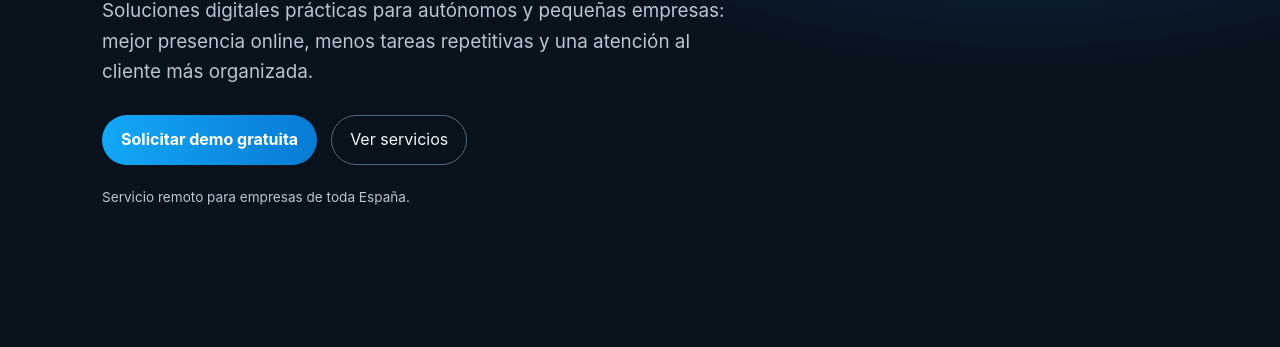
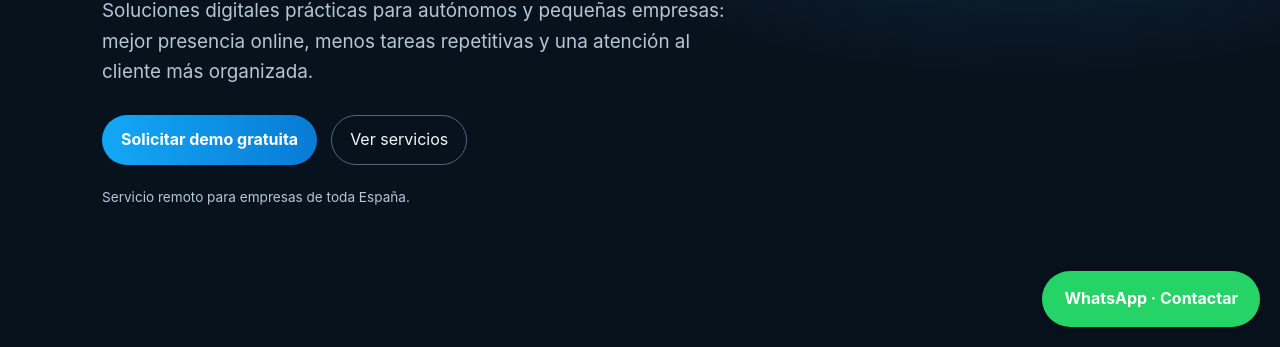
Before and after one commit to Rubio1997/impulsa-ai, a plain HTML site: page index.html in a window 1280 px wide. Shown: the part 453-800 px from the top of the page. Drawn offline with Linux system fonts and the light colour scheme.

Commit message:
Actualizar index.html

```diff
--- a/index.html
+++ b/index.html
@@ -71,4 +71,11 @@ footer{border-top:1px solid #203447;padding:28px 0;color:var(--muted);font-size:
 </div></div></section>
 </main>
 <footer><div class="wrap">© IMPULSIA AI · Soluciones digitales e inteligencia artificial · España<br><span>Los ejemplos y precios de esta web son orientativos. Sustituye los datos de contacto antes de publicarla.</span></div></footer>
+
+<a href="https://wa.me/34603519886?text=Hola%2C%20estoy%20interesado%2Fa%20en%20los%20servicios%20de%20IMPULSIA%20AI.%20Me%20gustar%C3%ADa%20recibir%20informaci%C3%B3n%20y%20presupuesto."
+   target="_blank"
+   rel="noopener"
+   style="position:fixed;right:20px;bottom:20px;background:#25D366;color:#fff;padding:15px 22px;border-radius:40px;text-decoration:none;font-weight:bold;z-index:9999;box-shadow:0 4px 14px #0004;">
+  WhatsApp · Contactar
+</a>
 </body></html>
```
